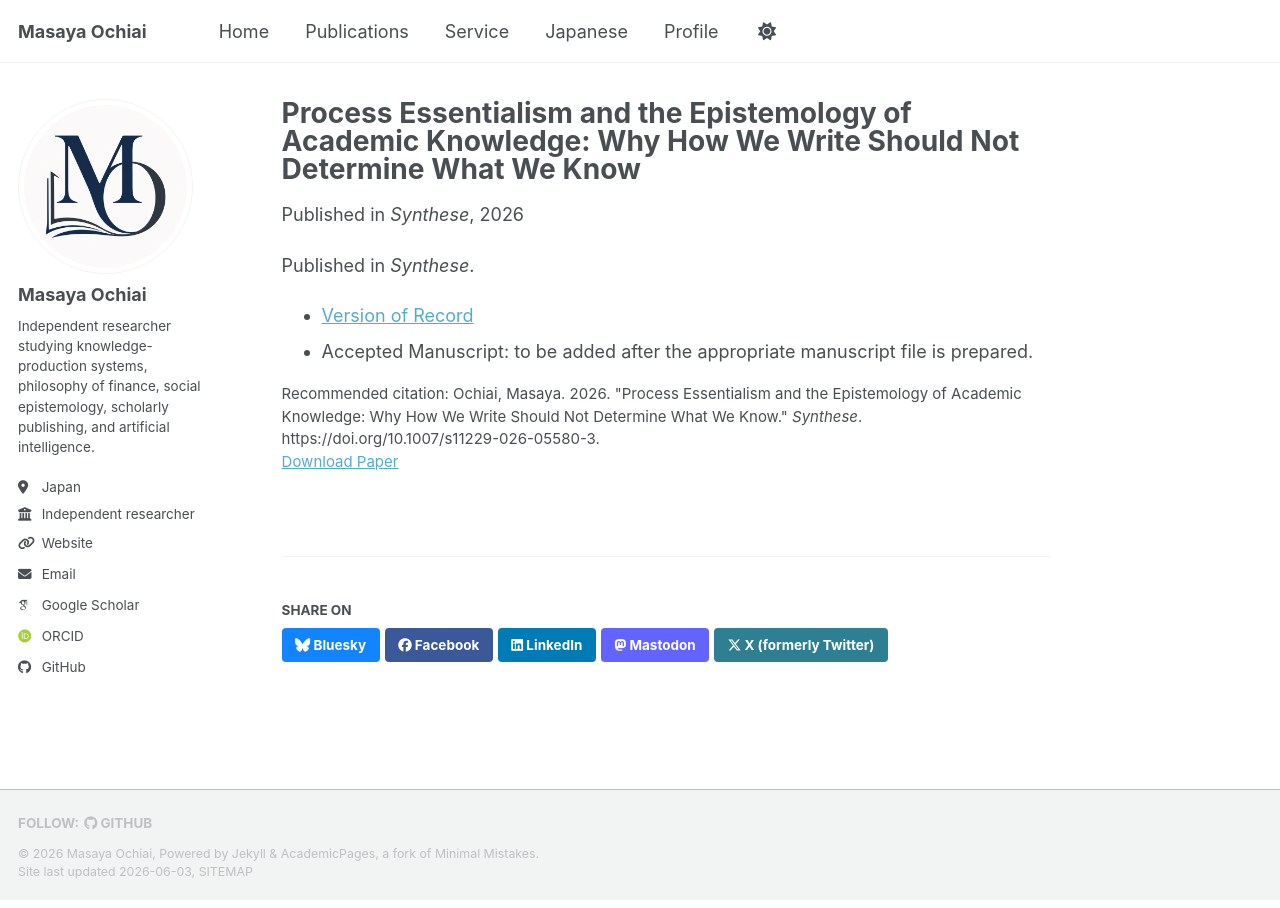
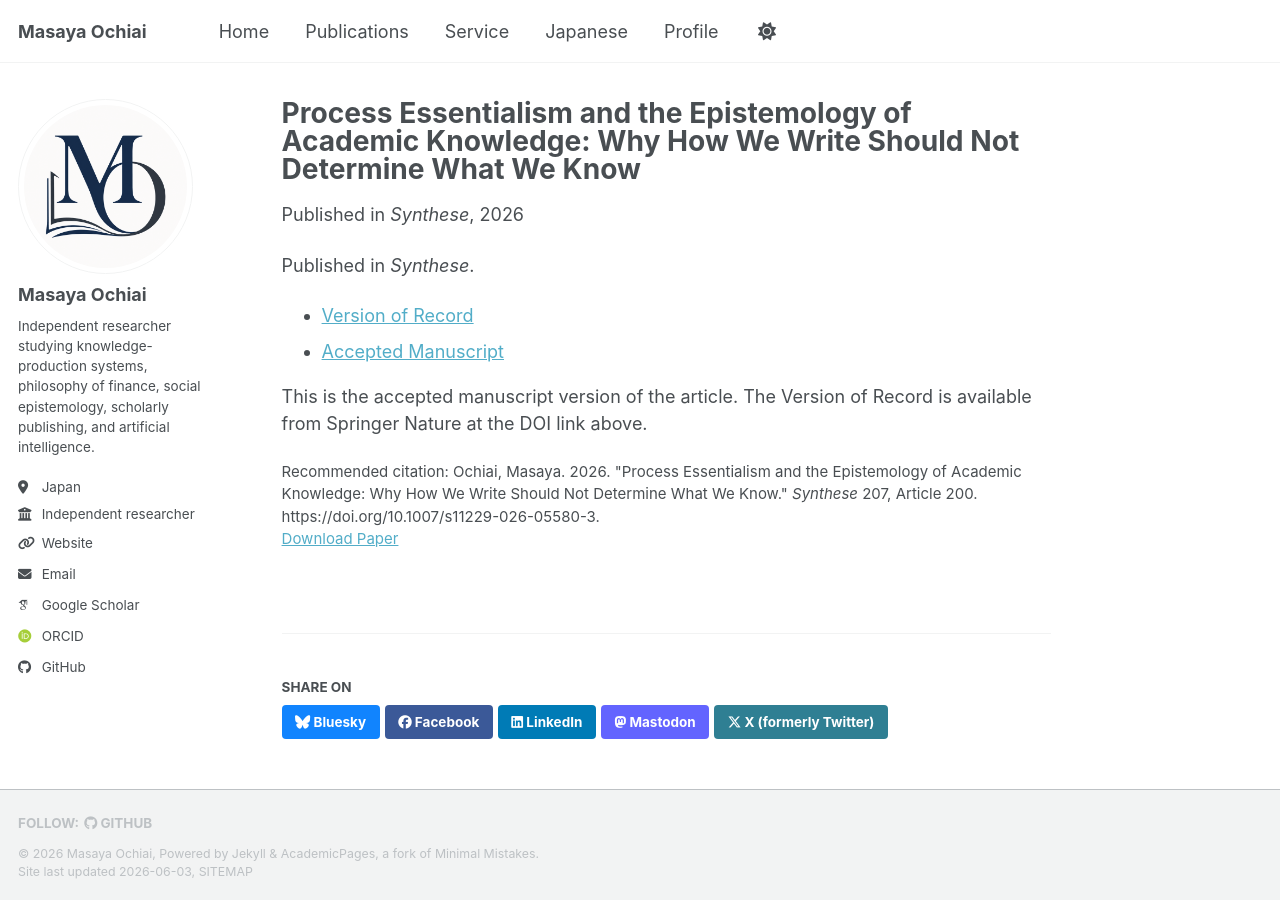
Before and after one commit to masaya-ochiai/masaya-ochiai.github.io, a Jekyll site: the page built from _publications/2026-05-04-process-essentialism.md, in a window 1280 px wide. Built offline with Jekyll 4.4.1, drawn with Linux system fonts in a browser that asks for light colours; some web fonts are replaced; a script bundle is joined from its source files by our own code; library files that are not in the unit come from our copies.

Commit message:
Add files via upload

```diff
--- a/_publications/2026-05-04-process-essentialism.md
+++ b/_publications/2026-05-04-process-essentialism.md
@@ -5,11 +5,13 @@ category: manuscripts
 permalink: /publication/process-essentialism-and-the-epistemology-of-academic-knowledge
 date: 2026-05-04
 venue: "Synthese"
-paperurl: "https://doi.org/10.1007/s11229-026-05580-3"
-citation: "Ochiai, Masaya. 2026. &quot;Process Essentialism and the Epistemology of Academic Knowledge: Why How We Write Should Not Determine What We Know.&quot; <i>Synthese</i>. https://doi.org/10.1007/s11229-026-05580-3."
+paperurl: "/files/process-essentialism-synthese-accepted-manuscript.pdf"
+citation: "Ochiai, Masaya. 2026. &quot;Process Essentialism and the Epistemology of Academic Knowledge: Why How We Write Should Not Determine What We Know.&quot; <i>Synthese</i> 207, Article 200. https://doi.org/10.1007/s11229-026-05580-3."
 ---
 
 Published in *Synthese*.
 
 - [Version of Record](https://doi.org/10.1007/s11229-026-05580-3)
-- Accepted Manuscript: to be added after the appropriate manuscript file is prepared.
+- [Accepted Manuscript](/files/process-essentialism-synthese-accepted-manuscript.pdf)
+
+This is the accepted manuscript version of the article. The Version of Record is available from Springer Nature at the DOI link above.
```
